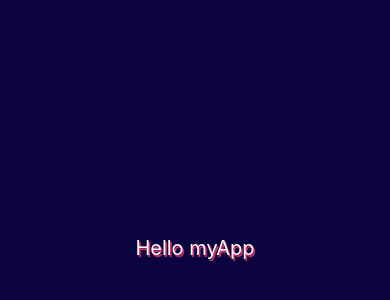
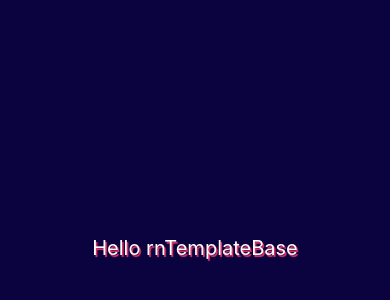
Before and after one commit to ramosht/react-native-template-guiramosdev-boilerplate, a React Native app: screen / in a window 390 px wide. Shown: the part 174-474 px from the top of the page. Built offline with nearby package versions, Linux system fonts and the light colour scheme.

Commit message:
feat: enabling home to show the app name

```diff
--- a/src/pages/Home/index.tsx
+++ b/src/pages/Home/index.tsx
@@ -2,11 +2,12 @@ import React from 'react';
 
 import { StyleSheet, Text } from 'react-native';
 import theme from '@styles/Theme';
+import appInfo from '../../../app.json';
 import * as S from './style';
 
 const Home: React.FC = () => (
   <S.Wrapper>
-    <Text style={styles.title}>Hello myApp</Text>
+    <Text style={styles.title}>{`Hello ${appInfo.name}`}</Text>
   </S.Wrapper>
 );
 
```
